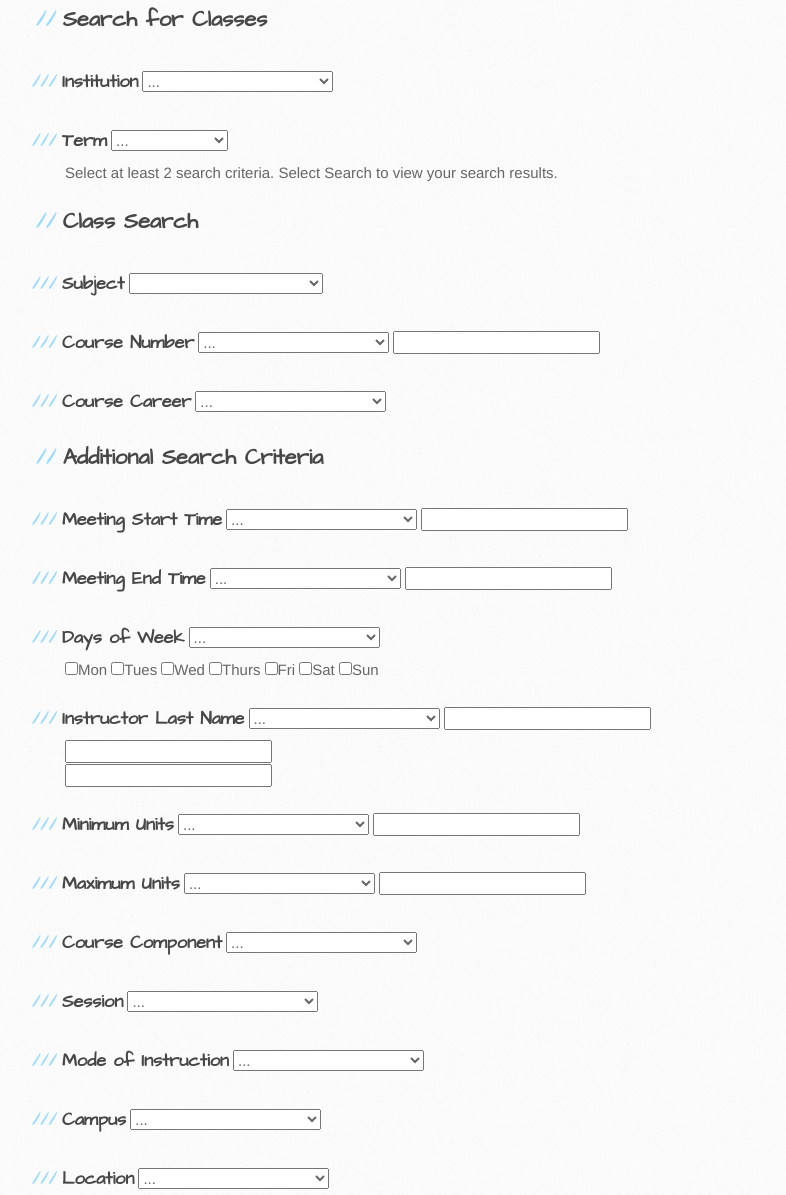
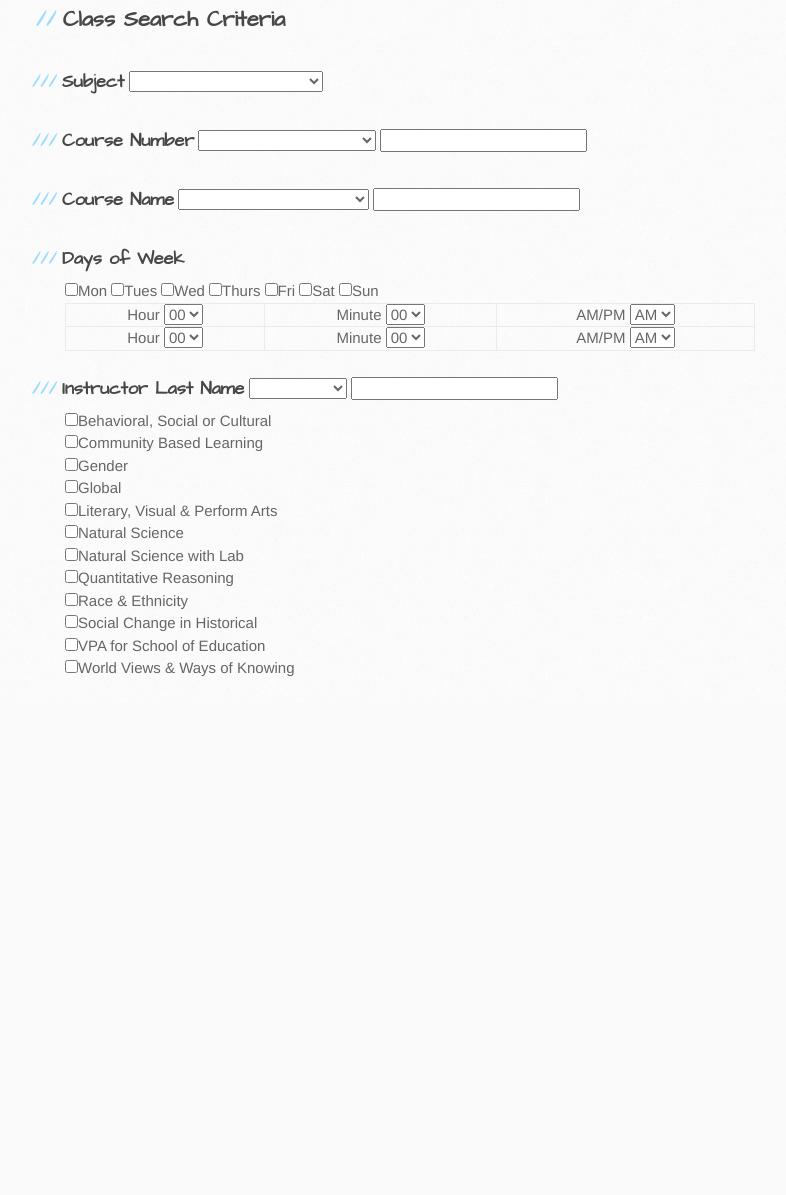
Before and after one commit to agilaz/HackTCNJFrontEnd, a plain HTML site: page index.html in a window 1280 px wide. Shown: the part 236-1431 px from the top of the page, without its empty margins (105-891 px from the left). After the commit the page ends 938 px from the top, so only its background shows below. Drawn offline with Linux system fonts and the light colour scheme.

Commit message:
Completed search page HTML

```diff
--- a/index.html
+++ b/index.html
@@ -41,27 +41,10 @@
 		<div id="content-wrapper">
 			<div class="inner clearfix">
     			<section id="main-content">
-        			<h2>Search for Classes</h2>
 
-					<h3 style="display:inline-block;">Institution</h3>
-					<select>
-						<option>...</option>
- 						<option>The College of Education</option>
-					</select>
+					<h2>Class Search Criteria</h2>
 
-					<br>
-
-					<h3 style="display:inline-block;">Term</h3>
-					<select>
-						<option>...</option>
- 						<option>2016 Spring</option>
- 						<option>2016 Summer</option>
-					</select>
-
-					<p>Select at least 2 search criteria. Select Search to view your search results.</p>
-
-					<h2>Class Search</h2>
-
+					<!--SUBJECT-->
 					<h3 style="display:inline-block;">Subject</h3>
 					<select id="SSR_CLSRCH_WRK_SUBJECT_SRCH$0" class="PSDROPDOWNLIST" onchange="addchg_win0(this);return doEdits_win0(this,'','N','N','N','N','Y','Y',0);" style="width:194px;" size="1" tabindex="52" name="SSR_CLSRCH_WRK_SUBJECT_SRCH$0">
 						<option value="" selected="selected">&nbsp; </option>
@@ -182,8 +165,23 @@
 
 					<br>
 
+					<!--COURSE NUMBER-->
 					<h3 style="display:inline-block;">Course Number</h3>
 					<select>
+						<option value="" selected="selected">&nbsp; </option>
+ 						<option>contains</option>
+ 						<option>greater than or equal to</option>
+ 						<option>is exactly</option>
+ 						<option>less than or equal to</option>
+					</select>
+					<input type="text" name="Course#">
+
+					<br>
+
+					<!--COURSE NAME-->
+					<h3 style="display:inline-block;">Course Name</h3>
+					<select>
+						<option value="" selected="selected">&nbsp; </option>
 						<option>...</option>
  						<option>The College of Education</option>
 					</select>
@@ -191,40 +189,11 @@
 
 					<br>
 
-					<h3 style="display:inline-block;">Course Career</h3>
-					<select>
-						<option>...</option>
- 						<option>The College of Education</option>
-					</select>
+					<!--SCHEDULE-->
 
-					<h2>Additional Search Criteria</h2>
-
-					<h3 style="display:inline-block;">Meeting Start Time</h3>
-					<select>
-						<option>...</option>
- 						<option>The College of Education</option>
-					</select>
-					<input type="text" name="MeetStart">
-
+					<!--DAY-->
+					<h3 style="display:inline-block;">Days of Week</h3>
 					<br>
-
-					<h3 style="display:inline-block;">Meeting End Time</h3>
-					<select>
-						<option>...</option>
- 						<option>The College of Education</option>
-					</select>
-					<input type="text" name="MeetEnd">
-
-					<br>
-
-					<h3 style="display:inline-block;">Days of Week</h3>
-					<select>
-						<option>...</option>
- 						<option>The College of Education</option>
-					</select>
-
-					<br>
-
 					<input type="checkbox" value="MON">Mon
 					<input type="checkbox" value="TUE">Tues
 					<input type="checkbox" value="WED">Wed
@@ -235,78 +204,101 @@
 
 					<br>
 
+					<!--TIME-->
+					<table>
+					  <tr>
+						<td>Hour
+							<select>
+								<option>00</option>
+								<option>01</option>
+								<option>02</option>
+								<option>03</option>
+								<option>04</option>
+								<option>05</option>
+								<option>06</option>
+								<option>07</option>
+								<option>08</option>
+								<option>09</option>
+								<option>10</option>
+								<option>11</option>
+								<option>12</option>
+							</select>
+						</td>
+						<td>Minute
+							<select>
+								<option>00</option>
+								<option>05</option>
+								<option>10</option>
+								<option>15</option>
+								<option>20</option>
+								<option>25</option>
+								<option>30</option>
+								<option>35</option>
+								<option>40</option>
+								<option>45</option>
+								<option>50</option>
+								<option>55</option>
+							</select>
+						</td>
+						<td>AM/PM
+							<select>
+								<option>AM</option>
+								<option>PM</option>
+							</select>
+						</td>
+					  </tr>
+					  <tr>
+						<td>Hour
+							<select>
+								<option>00</option>
+								<option>01</option>
+								<option>02</option>
+								<option>03</option>
+								<option>04</option>
+								<option>05</option>
+								<option>06</option>
+								<option>07</option>
+								<option>08</option>
+								<option>09</option>
+								<option>10</option>
+								<option>11</option>
+								<option>12</option>
+							</select>
+						</td>
+						<td>Minute
+							<select>
+								<option>00</option>
+								<option>05</option>
+								<option>10</option>
+								<option>15</option>
+								<option>20</option>
+								<option>25</option>
+								<option>30</option>
+								<option>35</option>
+								<option>40</option>
+								<option>45</option>
+								<option>50</option>
+								<option>55</option>
+							</select>
+						</td>
+						<td>AM/PM
+							<select>
+								<option>AM</option>
+								<option>PM</option>
+							</select>
+						</td>
+					  </tr>
+					</table>
+					<!--3 COLUMNS: c1: Hour, Hour c2: Minute, Minute c3: am/pm-->
+
 					<h3 style="display:inline-block;">Instructor Last Name</h3>
 					<select>
-						<option>...</option>
- 						<option>The College of Education</option>
+						<option value="" selected="selected">&nbsp; </option>
+						<option>begins with</option>
+ 						<option>contains</option>
+ 						<option>is exactly</option>
 					</select>
 					<input type="text" name="InstrLN">
-
-					<br>
-
-					<input type="text" name="InstrLN">
-
-					<br>
-
-					<input type="text" name="InstrLN">
-
-					<br>
-
-					<h3 style="display:inline-block;">Minimum Units</h3>
-					<select>
-						<option>...</option>
- 						<option>The College of Education</option>
-					</select>
-					<input type="text" name="InstrLN">
-
-					<br>
-
-					<h3 style="display:inline-block;">Maximum Units</h3>
-					<select>
-						<option>...</option>
- 						<option>The College of Education</option>
-					</select>
-					<input type="text" name="InstrLN">
-
-					<br>
-
-					<h3 style="display:inline-block;">Course Component</h3>
-					<select>
-						<option>...</option>
- 						<option>The College of Education</option>
-					</select>
-
-					<br>
-
-					<h3 style="display:inline-block;">Session</h3>
-					<select>
-						<option>...</option>
- 						<option>The College of Education</option>
-					</select>
-
-					<br>
-
-					<h3 style="display:inline-block;">Mode of Instruction</h3>
-					<select>
-						<option>...</option>
- 						<option>The College of Education</option>
-					</select>
-
-					<br>
-
-					<h3 style="display:inline-block;">Campus</h3>
-					<select>
-						<option>...</option>
- 						<option>The College of Education</option>
-					</select>
-
-					<br>
-
-					<h3 style="display:inline-block;">Location</h3>
-					<select>
-						<option>...</option>
- 						<option>The College of Education</option>
-					</select>
 
 					<br>
 
@@ -323,7 +315,7 @@
 					<input type="checkbox" value="EVPA">VPA for School of Education <br>
 					<input type="checkbox" value="WWK">World Views & Ways of Knowing
 
-        		<aside id="sidebar">
+        	<!--	<aside id="sidebar">
         			<a href="https://github.com/agilaz/agilaz.pages.io/zipball/master" class="button">
         				<small>Download</small>
         				.zip file
@@ -335,6 +327,7 @@
 					<p class="repo-owner"><a href="https://github.com/agilaz/agilaz.pages.io"></a> is maintained by <a href="https://github.com/agilaz">agilaz</a>.</p>
           			<p>This page was generated by <a href="https://pages.github.com">GitHub Pages</a> using the Architect theme by <a href="https://twitter.com/jasonlong">Jason Long</a>.</p>
         		</aside>
+        	-->
 			</div>
 		</div>
 
```
